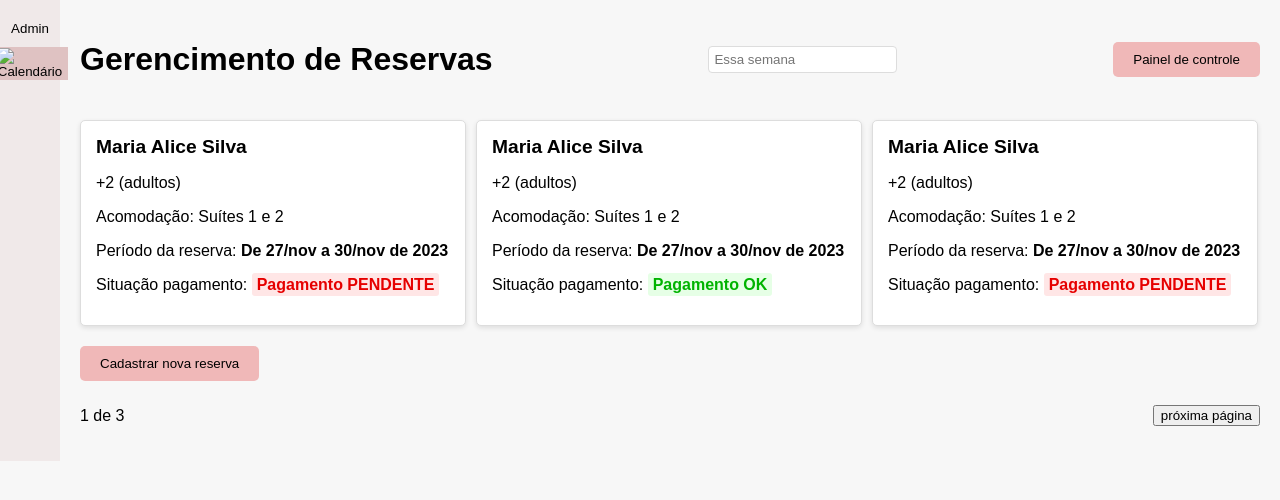
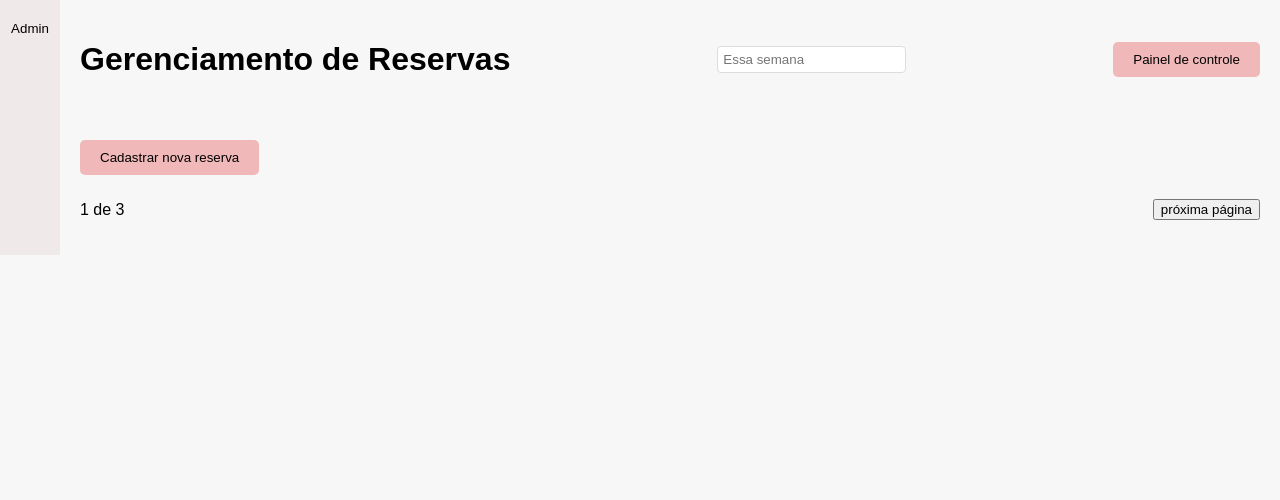
Before and after one commit to CarolinaM21/Projeto_Pousada, a website: page html/gerenciamento_reserva.html in a window 1280 px wide. Drawn offline with Linux system fonts and the light colour scheme; files whose address does not match are found by name.

Commit message:
Salvar mudanças locais temporárias

```diff
--- a/html/gerenciamento_reserva.html
+++ b/html/gerenciamento_reserva.html
@@ -4,56 +4,59 @@
     <meta charset="UTF-8">
     <meta name="viewport" content="width=device-width, initial-scale=1.0">
     <title>Painel de Reservas</title>
-    <link rel="stylesheet" href="/css/gerenciamento_reseva.css">
-    <link rel="icon" href="/images/favicon.ico" type="favicon pousada">
-
+    <link rel="stylesheet" href="C:\Users\mateu\OneDrive\Área de Trabalho\Projeto_Pousada\Projeto_Pousada\css\gerenciamento_reseva.css">
+    <link rel="icon" href="C:\Users\mateu\OneDrive\Área de Trabalho\Projeto_Pousada\Projeto_Pousada\images\favicon.ico" type="favicon pousada">
 </head>
 <body>
     <div class="sidebar">
         <button class="sidebar-btn">Admin</button>
-        <button class="sidebar-btn active">
-            <img src="calendar-icon.png" alt="Calendário">
-        </button>
-        <!-- Adicione mais botões conforme necessário -->
     </div>
+
     <div class="container">
         <header>
-            <h1>Gerencimento de Reservas</h1>
+            <h1>Gerenciamento de Reservas</h1>
             <input type="text" placeholder="Essa semana" class="search-input">
             <button class="control-panel-btn">Painel de controle</button>
         </header>
 
-        <div class="reservations">
-            <div class="reservation-card">
-                <h2>Maria Alice Silva</h2>
-                <p>+2 (adultos)</p>
-                <p>Acomodação: Suítes 1 e 2</p>
-                <p>Período da reserva: <strong>De 27/nov a 30/nov de 2023</strong></p>
-                <p>Situação pagamento: <span class="status pending">Pagamento PENDENTE</span></p>
-            </div>
-            <div class="reservation-card">
-                <h2>Maria Alice Silva</h2>
-                <p>+2 (adultos)</p>
-                <p>Acomodação: Suítes 1 e 2</p>
-                <p>Período da reserva: <strong>De 27/nov a 30/nov de 2023</strong></p>
-                <p>Situação pagamento: <span class="status ok">Pagamento OK</span></p>
-            </div>
-            <div class="reservation-card">
-                <h2>Maria Alice Silva</h2>
-                <p>+2 (adultos)</p>
-                <p>Acomodação: Suítes 1 e 2</p>
-                <p>Período da reserva: <strong>De 27/nov a 30/nov de 2023</strong></p>
-                <p>Situação pagamento: <span class="status pending">Pagamento PENDENTE</span></p>
-            </div>
+        <div class="reservations" id="reservations">
+            <!-- As reservas serão exibidas aqui -->
         </div>
 
-        <button class="new-reservation-btn">Cadastrar nova reserva</button>
+        <button class="new-reservation-btn" onclick="window.location.href='reserva.html'">Cadastrar nova reserva</button>
         <div class="pagination">
             <p>1 de 3</p>
             <button>próxima página</button>
         </div>
     </div>
 
-    <script src="script.js"></script>
+    <script>
+        // Função para carregar e exibir as reservas
+        function carregarReservas() {
+            const reservas = JSON.parse(localStorage.getItem('reservas')) || [];
+            const reservationsContainer = document.getElementById('reservations');
+
+            // Limpa o container antes de exibir as reservas
+            reservationsContainer.innerHTML = '';
+
+            // Exibe cada reserva
+            reservas.forEach(reserva => {
+                const reservaCard = `
+                    <div class="reservation-card">
+                        <h2>${reserva.nome}</h2>
+                        <p>Quantidade: ${reserva.quantidade}</p>
+                        <p>Acomodação: ${reserva.acomodacao}</p>
+                        <p>Período da reserva: <strong>De ${new Date(reserva.checkin).toLocaleDateString()} a ${new Date(reserva.checkout).toLocaleDateString()}</strong></p>
+                        <p>Telefone: ${reserva.telefone}</p>
+                        <p>Email: ${reserva.email}</p>
+                    </div>
+                `;
+                reservationsContainer.innerHTML += reservaCard;
+            });
+        }
+
+        // Carrega as reservas quando a página é carregada
+        document.addEventListener('DOMContentLoaded', carregarReservas);
+    </script>
 </body>
 </html>
```
Also changed, not shown: html/administrador (1).html (+3 -3 lines), html/gerenciamento_hospedes.html (+2 -2 lines).
